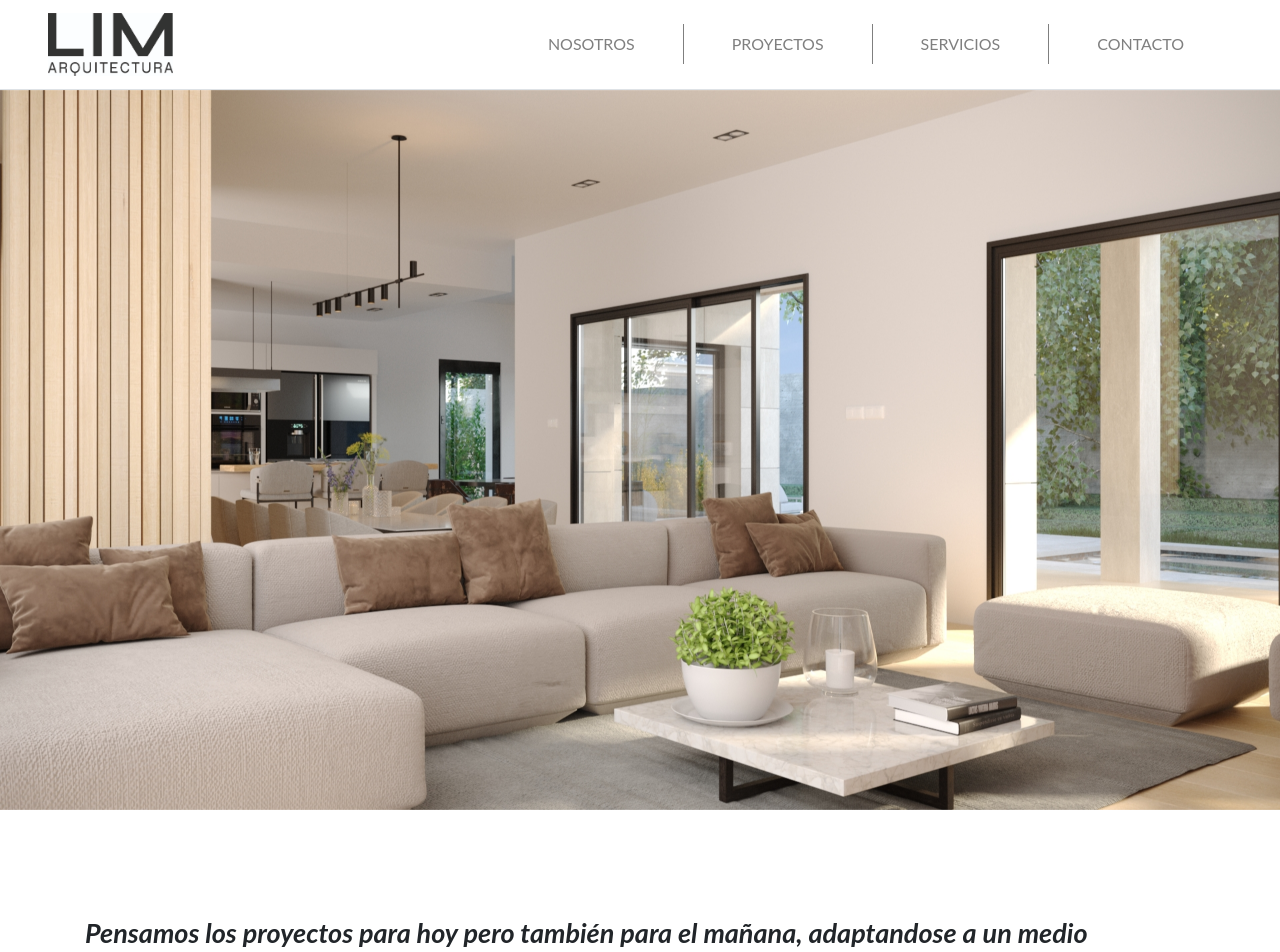
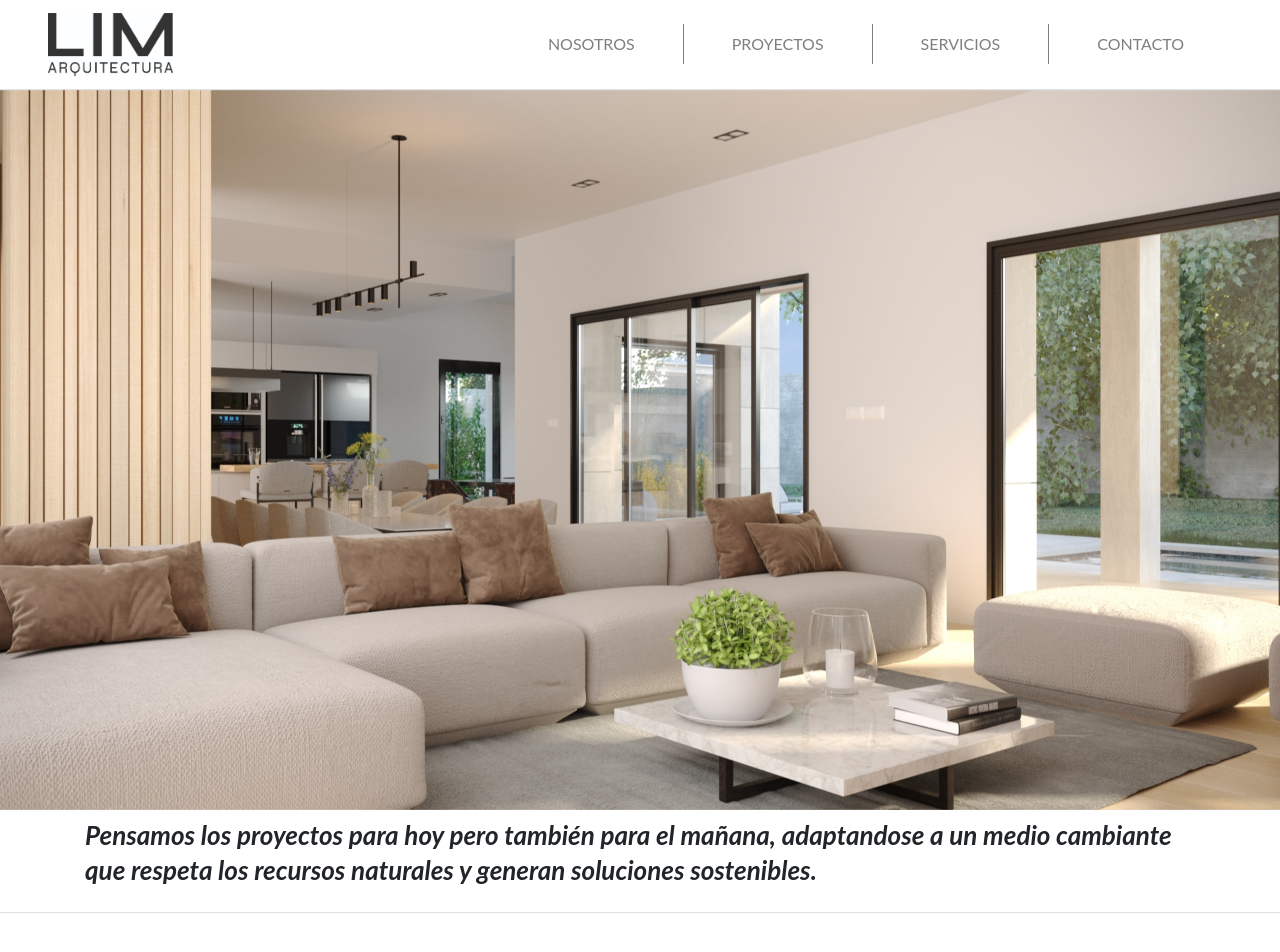
Before and after one commit to GastonLell/lim-arquitectura-page, a React (Create React App) app: page / in a window 1280 px wide. Shown: the top 952 px of the page. Built offline with nearby package versions, Linux system fonts and the light colour scheme.

Commit message:
ajustes estilos

```diff
--- a/src/scss/app.css
+++ b/src/scss/app.css
@@ -44,11 +44,11 @@
     position: inherit; }
   #inicio .slogan__contenedor {
     padding: 0px 0px;
-    height: 35vh;
+    height: auto;
     display: flex;
     align-items: center; }
   #inicio .sloganLato {
-    font-size: 27px;
+    font-size: 26px;
     line-height: 35px;
     font-family: 'Lato', sans-serif;
     font-style: italic;
@@ -109,7 +109,8 @@
 #servicios {
   padding: 100px 0; }
   #servicios .servicios__miPadding {
-    padding: 2rem 2rem 0 2rem; }
+    padding: 2rem 2rem 0 2rem;
+    min-height: 80px; }
   #servicios .serviciosSombra {
     box-shadow: 3px 3px 15px #999; }
 
--- a/src/scss/app.scss
+++ b/src/scss/app.scss
@@ -76,13 +76,13 @@ $color-gris: #9B9B9B;
 
   .slogan__contenedor {
     padding: 0px 0px;
-    height: 35vh;
+    height: auto;
     display: flex;
     align-items: center;
   }
 
   .sloganLato {
-    font-size: 27px;
+    font-size: 26px;
     line-height: 35px;
     font-family: 'Lato', sans-serif;
     font-style: italic;
@@ -179,6 +179,7 @@ $color-gris: #9B9B9B;
   padding: 100px 0;
   .servicios__miPadding {
     padding: 2rem 2rem 0 2rem;
+    min-height: 80px;
   }
 
   .serviciosSombra {
```
Also changed, not shown: 1 other file (tests, documents, lock files or other folders).
